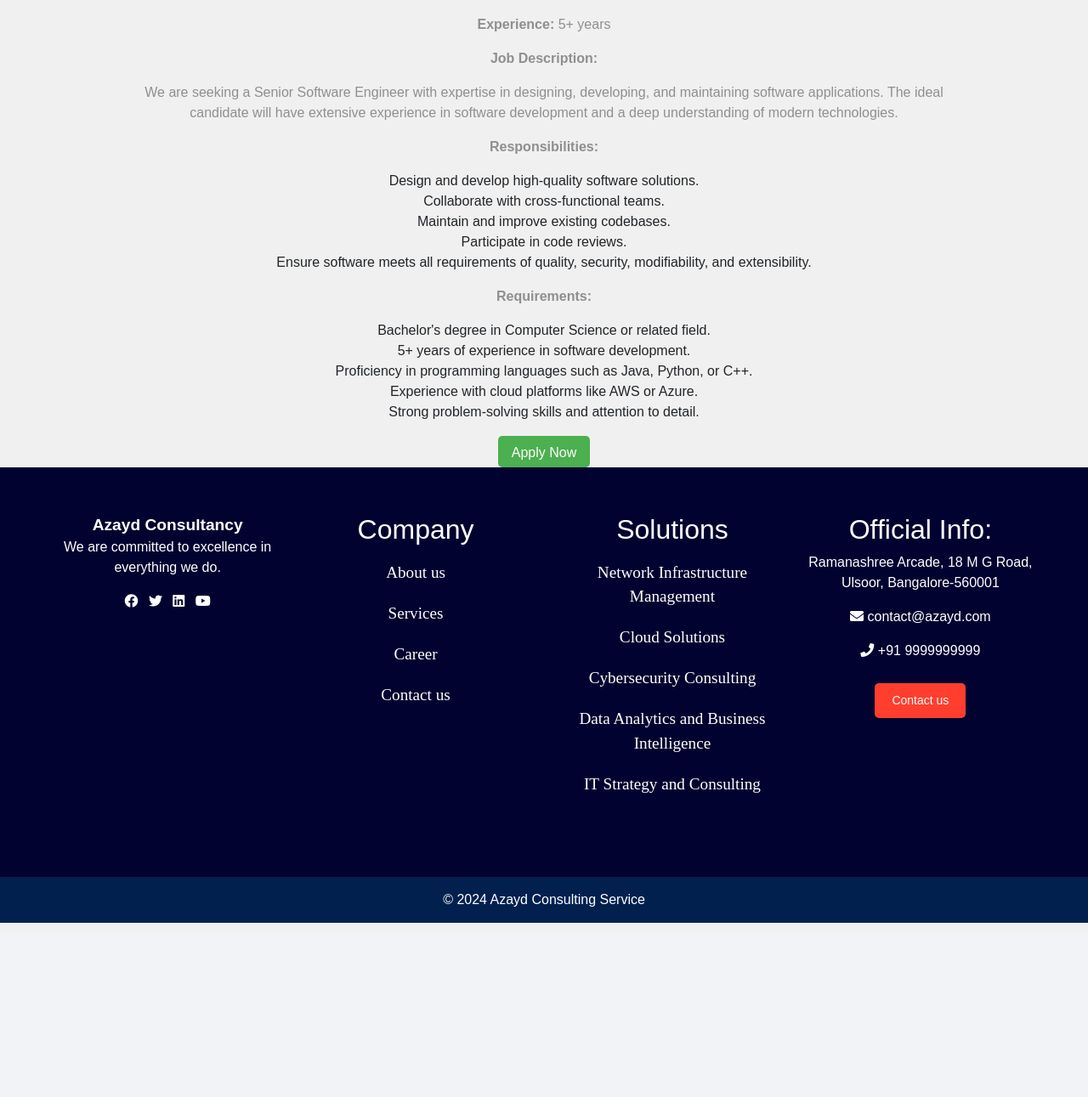
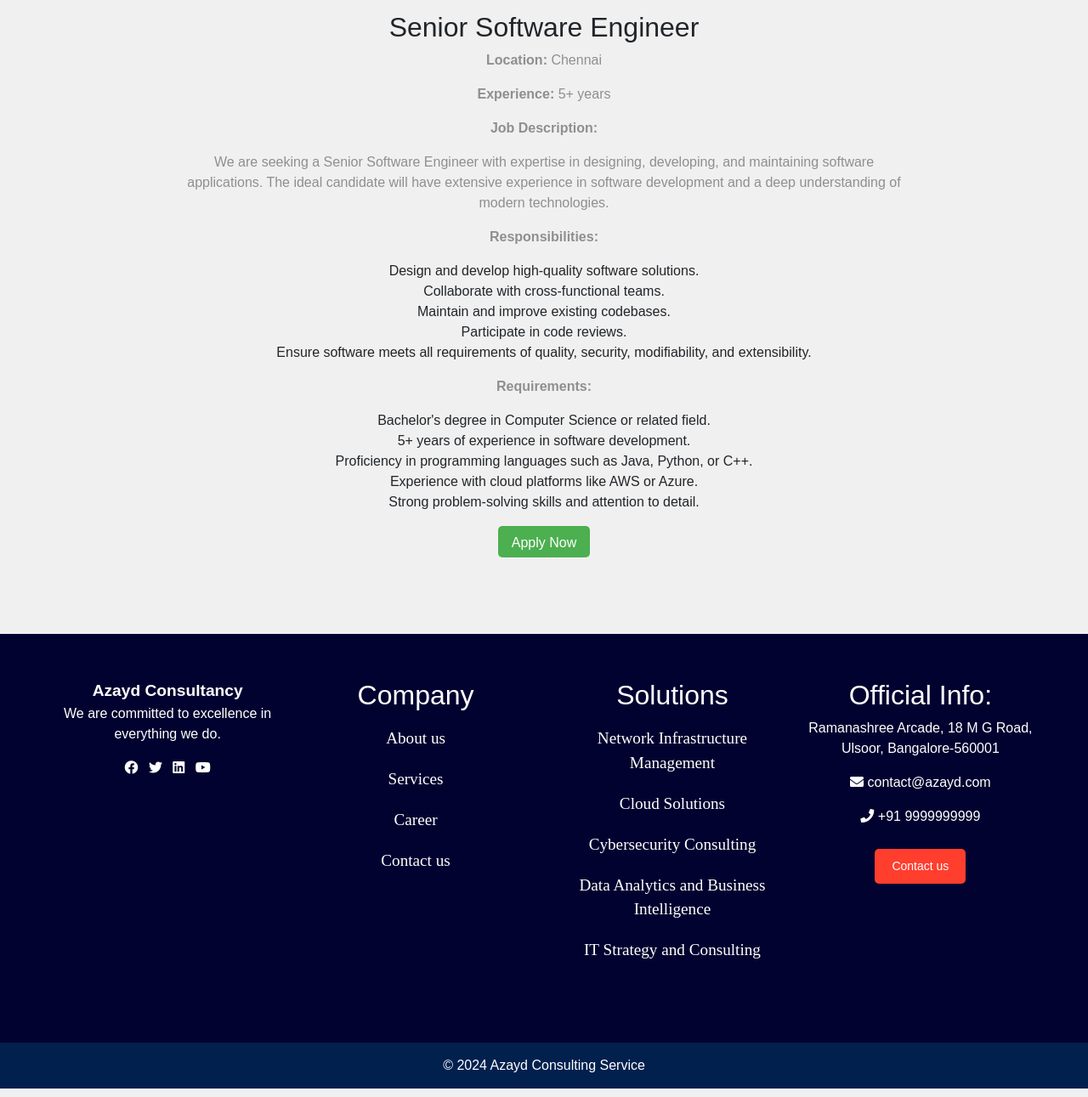
Before and after one commit to amit5885/Azayd_IT_Consultancy, a Django app: page /careers/senior_software_engineer/ in a window 1280 px wide. Shown: the part 77-1368 px from the top of the page at 85% size. Before the commit the page ends 1163 px from the top, so only its background shows below. Run offline with Django 5.2, Linux system fonts and the light colour scheme; some libraries are stand-ins or nearby versions.

Commit message:
Update senior_software_engineer.html

```diff
--- a/app/templates/careers/senior_software_engineer.html
+++ b/app/templates/careers/senior_software_engineer.html
@@ -9,7 +9,7 @@ Senior Software Engineer - Azayd Consulting
 <!-- prettier-ignore -->
 {% endblock %}
 {%block content %}
-<section class="job-detail">
+<section class="job-detail" style="margin: 7%">
   <div class="container">
     <h2>Senior Software Engineer</h2>
     <p><strong>Location:</strong> Chennai</p>
```
